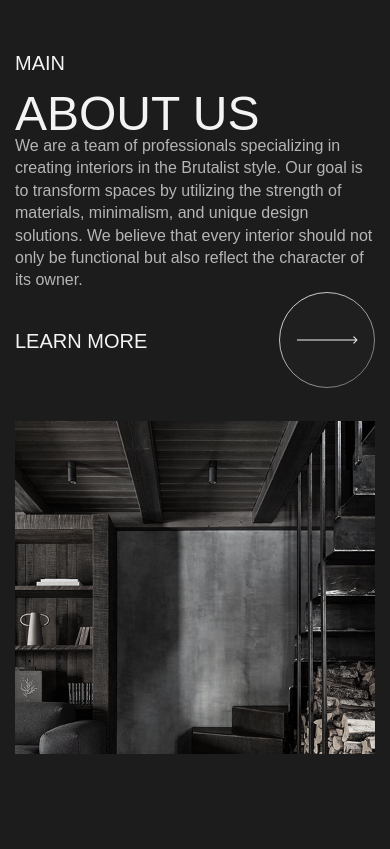
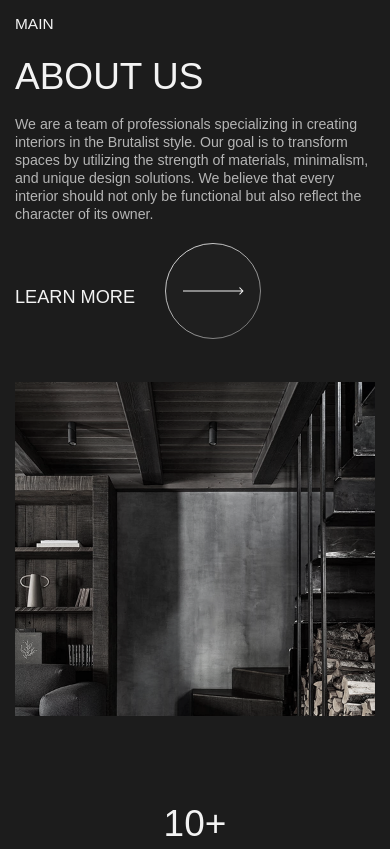
Before and after one commit to ilyalukyanov34-al/brutalizm, a plain HTML site: page index.html in a window 390 px wide. Shown: the part 1240-2089 px from the top of the page. Drawn offline with Linux system fonts and the light colour scheme.

Commit message:
Add styles for about block

```diff
--- a/style/about.css
+++ b/style/about.css
@@ -22,14 +22,23 @@
   gap: 20px;
 }
 
+.sub__title {
+  font-size: clamp(0.938rem, 0.61vw + 0.816rem, 1.25rem);
+  line-height: clamp(1.219rem, 0.061vw + 1.207rem, 1.25rem);
+}
+
+.title {
+  font-size: clamp(2.25rem, 1.463vw + 1.957rem, 3rem);
+  line-height: clamp(2.925rem, 0.146vw + 2.896rem, 3rem);
+}
+
 .about__desc-text {
   max-width: 304px;
   width: 100%;
-
   font-family: var(--ff);
   font-weight: 300;
-  font-size: 16px;
-  line-height: 140%;
+  font-size: clamp(0.875rem, 0.244vw + 0.826rem, 1rem);
+  line-height: clamp(1rem, -0.268vw + 1.191rem, 1.138rem);
   color: var(--gray);
 }
 
@@ -42,8 +51,8 @@
 .about__desc-btm_text {
   font-family: var(--ff);
   font-weight: 400;
-  font-size: 20px;
-  line-height: 90%;
+  font-size: clamp(1.125rem, 0.244vw + 1.076rem, 1.25rem);
+  line-height: clamp(1.25rem, -0.415vw + 1.545rem, 1.463rem);
   color: var(--white);
   text-transform: uppercase;
 }
@@ -75,15 +84,15 @@
 .grid__card-title {
   font-family: var(--ff);
   font-weight: 400;
-  font-size: 48px;
-  line-height: 90%;
+  font-size: clamp(2.25rem, 1.463vw + 1.957rem, 3rem);
+  line-height: clamp(2.925rem, 0.146vw + 2.896rem, 3rem);
   color: var(--white);
 }
 .grid__card-desc {
   font-family: var(--ff);
   font-weight: 300;
-  font-size: 16px;
-  line-height: 140%;
+  font-size: clamp(0.875rem, 0.244vw + 0.826rem, 1rem);
+  line-height: clamp(1rem, -0.268vw + 1.191rem, 1.138rem);
   color: var(--white);
 }
 
@@ -97,6 +106,13 @@
   left: 0;
   top: 50px;
 }
+
+@media screen and (max-width: 1024px) {
+  .about {
+    padding: 110px 0 162px;
+  }
+}
+
 @media screen and (max-width: 920px) {
   .about__grid {
     grid-template-columns: repeat(2, 1fr);
@@ -125,16 +141,67 @@
     max-width: none;
   }
 }
+@media screen and (max-width: 768px) {
+  .about {
+    padding: 90px 0 100px;
+  }
+  .title {
+    margin-bottom: 15px;
+  }
+
+  .about__desc-text {
+    margin-bottom: 20px;
+  }
+
+  .about__desc-btn {
+    display: flex;
+    justify-content: flex-start;
+  }
+  .about__desc-btm_text {
+    margin-right: 30px;
+  }
+
+  .about__grid {
+    margin-top: 80px;
+  }
+
+  .about__desc-btm_btn {
+    margin-bottom: 10px;
+  }
+}
 
 @media screen and (max-width: 568px) {
   .about__grid {
     grid-template-columns: 1fr;
   }
-  .grid__card{
+  .grid__card {
     align-items: center;
   }
-  .grid__card::after{
+  .grid__card::after {
     width: 100%;
   }
+}
 
+@media screen and (max-width: 425px) {
+  .about {
+    padding: 100px 0 100px;
+  }
+  .img__arrow {
+    max-width: 80%;
+    height: 100px;
+    width: 100px;
+  }
 }
+@media screen and (max-width: 375px) {
+  .about {
+    padding: 80px 0 90px;
+  }
+  .img__arrow {
+    max-width: 75%;
+    height: 100px;
+    width: 100px;
+  }
+  .about__wrap {
+    gap: 20px;
+  }
+}
```
